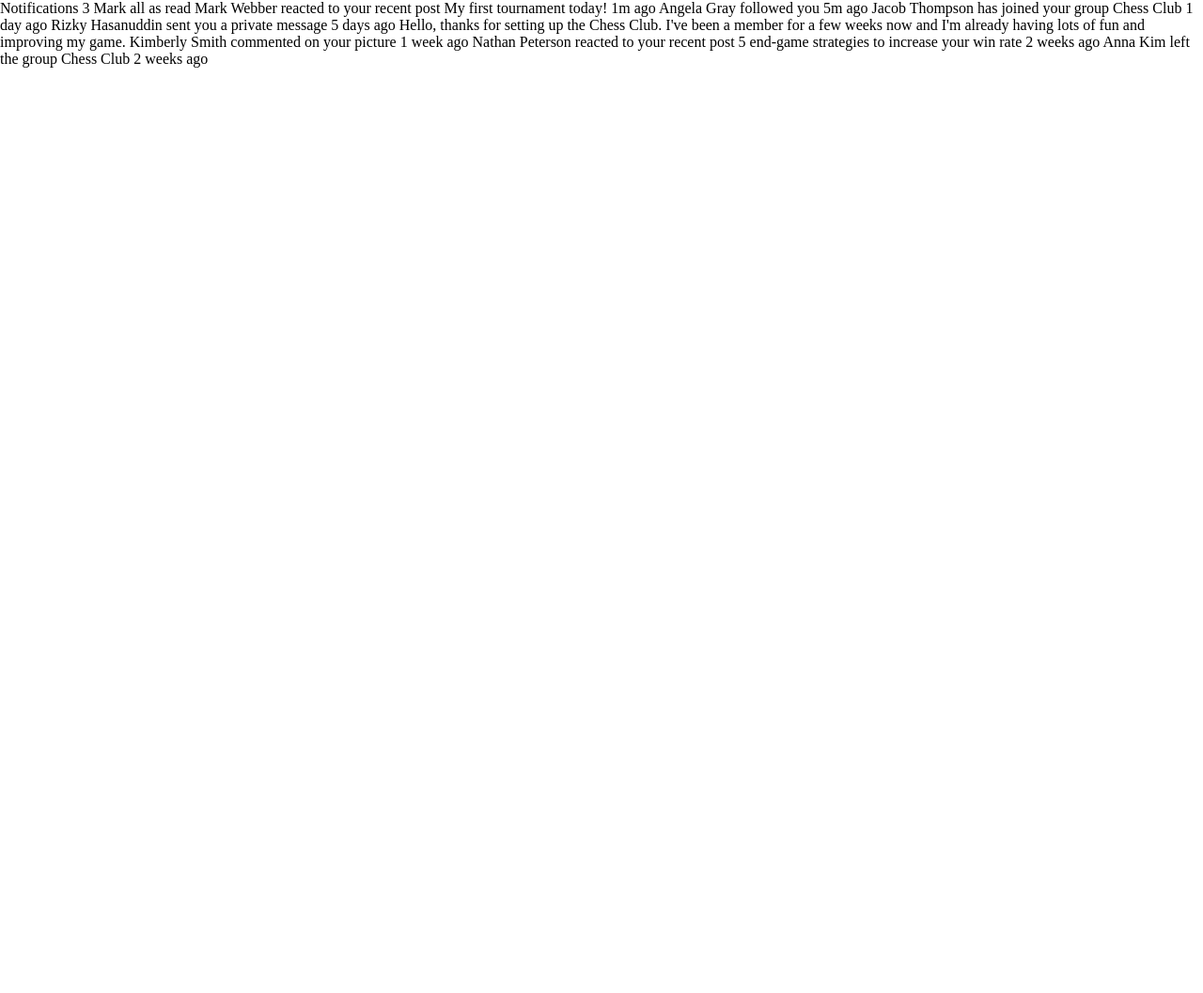
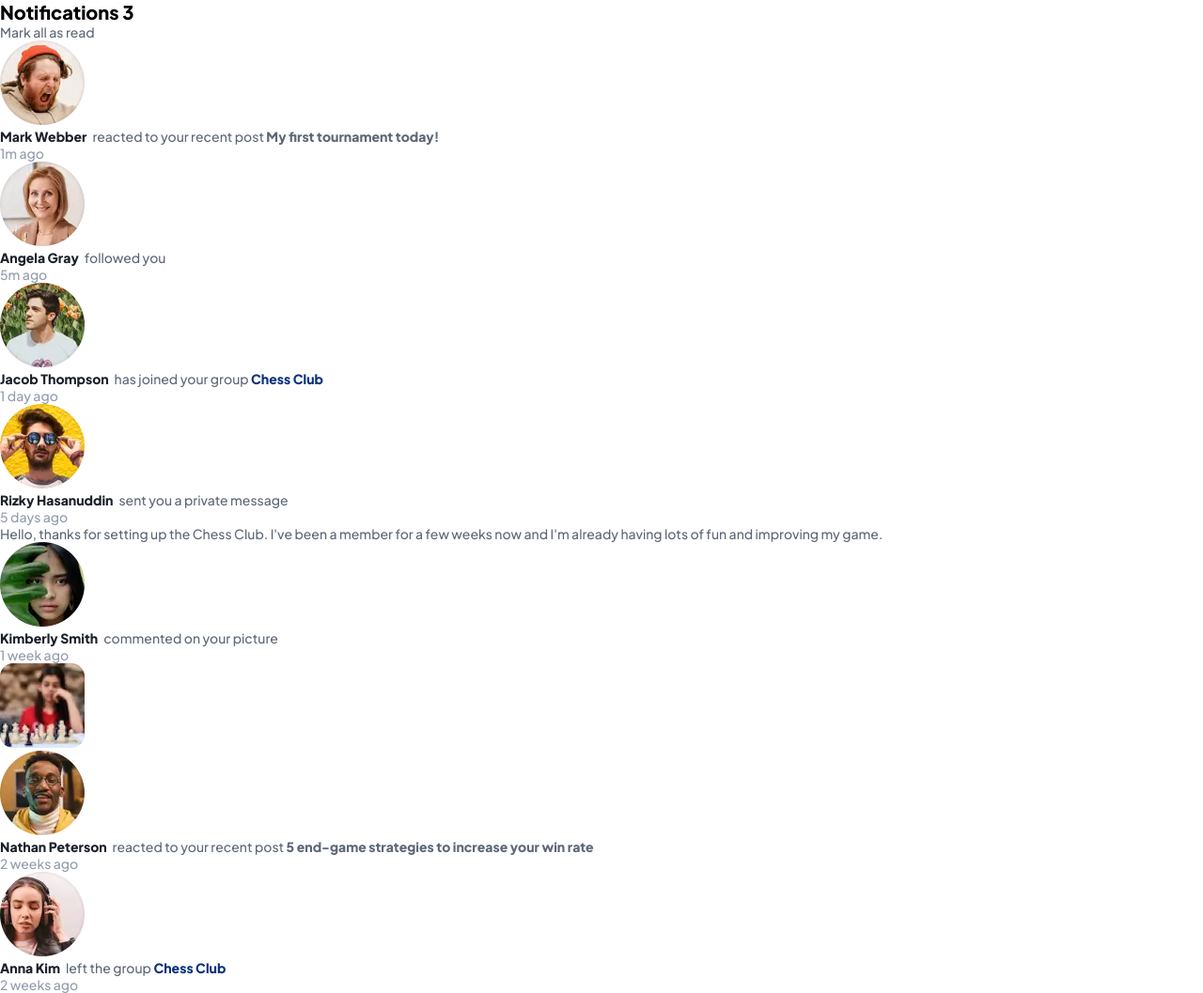
Before and after one commit to andrew2764/notifications-page, a plain HTML site: page index.html in a window 1280 px wide. Shown: the whole page at 94% size. Before the commit the page ends 800 px from the top, so only its background shows below. Drawn offline with Linux system fonts and the light colour scheme.

Commit message:
Initial markup, typography and hover states

```diff
--- a/index.html
+++ b/index.html
@@ -7,6 +7,9 @@
   <!-- displays site properly based on user's device -->
 
   <link rel="icon" type="image/png" sizes="32x32" href="./assets/images/favicon-32x32.png">
+  <link rel="preconnect" href="https://fonts.googleapis.com">
+  <link rel="preconnect" href="https://fonts.gstatic.com" crossorigin>
+  <link href="https://fonts.googleapis.com/css2?family=Plus+Jakarta+Sans:wght@500;800&display=swap" rel="stylesheet">
   <link rel="stylesheet" href="style.css">
 
   <title>Notifications page</title>
@@ -15,32 +18,88 @@
 
 <body>
 
-  Notifications 3
+  <main>
+    <header>
+      <h1>Notifications 3</h1>
+      <a href="" class="mark-all-as-read">Mark all as read</a>
+    </header>
 
-  Mark all as read
+    <ul>
+      <li class="notification unread">
+        <img src="./assets/images/avatar-mark-webber.webp" alt="Mark Webber avatar">
+        <div>
+          <p>
+            <a href="" class="display-name">Mark Webber</a> reacted to your recent post
+            <a href="" class="post-name">My first tournament today!</a>
+          </p>
+          <p class="notification-age">1m ago</p>
+        </div>
+      </li>
+      <li class="notification unread">
+        <img src="./assets/images/avatar-angela-gray.webp" alt="Angela Gray avatar">
+        <div>
+          <p><a href="" class="display-name">Angela Gray</a> followed you</p>
+          <p class="notification-age">5m ago</p>
+        </div>
+      </li>
+      <li class="notification unread">
+        <img src="./assets/images/avatar-jacob-thompson.webp" alt="Jacob Thompson avatar">
+        <div>
+          <p>
+            <a href="" class="display-name">Jacob Thompson</a> has joined your group
+            <a href="" class="group-name">Chess Club</a>
+          </p>
+          <p class="notification-age">1 day ago</p>
+        </div>
+      </li>
+      <li class="notification">
+        <img src="./assets/images/avatar-rizky-hasanuddin.webp" alt="Rizky Hasanuddin avatar">
+        <div>
+          <p>
+            <a href="" class="display-name">Rizky Hasanuddin</a> sent you a private message
+          </p>
+          <p class="notification-age">5 days ago</p>
+          <div class="private-message">
+            <p>
+              Hello, thanks for setting up the Chess Club. I've been a member for a few weeks now and
+              I'm already having lots of fun and improving my game.
+            </p>
+          </div>
+        </div>
+      </li>
+      <li class="notification">
+        <img src="./assets/images/avatar-kimberly-smith.webp" alt="Kimberly Smith avatar">
+        <div>
+          <p>
+            <a href="" class="display-name">Kimberly Smith</a> commented on your picture
+          </p>
+          <p class="notification-age">1 week ago</p>
+        </div>
+        <a href=""><img src="./assets/images/image-chess.webp" alt="picture"></a>
+      </li>
+      <li class="notification">
+        <img src="./assets/images/avatar-nathan-peterson.webp" alt="Nathan Peterson avatar">
+        <div>
+          <p>
+            <a href="" class="display-name">Nathan Peterson</a> reacted to your recent post
+            <a href="" class="post-name">5 end-game strategies to increase your win rate</a>
+          </p>
+          <p class="notification-age">2 weeks ago</p>
+        </div>
+      </li>
+      <li class="notification">
+        <img src="./assets/images/avatar-anna-kim.webp" alt="Anna Kim avatar">
+        <div>
+          <p>
+            <a href="" class="display-name">Anna Kim</a> left the group
+            <a href="" class="group-name">Chess Club</a>
+          </p>
+          <p class="notification-age">2 weeks ago</p>
+        </div>
+      </li>
+    </ul>
 
-  Mark Webber reacted to your recent post My first tournament today!
-  1m ago
-
-  Angela Gray followed you
-  5m ago
-
-  Jacob Thompson has joined your group Chess Club
-  1 day ago
-
-  Rizky Hasanuddin sent you a private message
-  5 days ago
-  Hello, thanks for setting up the Chess Club. I've been a member for a few weeks now and
-  I'm already having lots of fun and improving my game.
-
-  Kimberly Smith commented on your picture
-  1 week ago
-
-  Nathan Peterson reacted to your recent post 5 end-game strategies to increase your win rate
-  2 weeks ago
-
-  Anna Kim left the group Chess Club
-  2 weeks ago
+  </main>
 
   <script src="index.js"></script>
 </body>
--- a/style.css
+++ b/style.css
@@ -4,4 +4,53 @@
   border: none;
   outline: none;
   box-sizing: border-box;
+  text-decoration: none;
 }
+
+body {
+  font-family: "Plus Jakarta Sans";
+  font-size: 0.875rem;
+}
+
+h1 {
+  font-size: 1.25rem;
+}
+
+.mark-all-as-read {
+  color: #5e6778;
+}
+
+.display-name {
+  font-weight: 800;
+  color: #1c202b;
+  margin-right: 0.25em;
+}
+
+.post-name {
+  font-weight: 800;
+  color: #5e6778;
+}
+
+.notification {
+  color: #5e6778;
+}
+.notification-age {
+  color: #939cad;
+}
+
+.group-name {
+  color: #0a327b;
+  font-weight: 800;
+}
+
+.mark-all-as-read:hover,
+.display-name:hover,
+.post-name:hover,
+.group-name:hover {
+  color: #0a327b;
+}
+
+.private-message:hover {
+  cursor: pointer;
+  background-color: #e5effa;
+}
```
